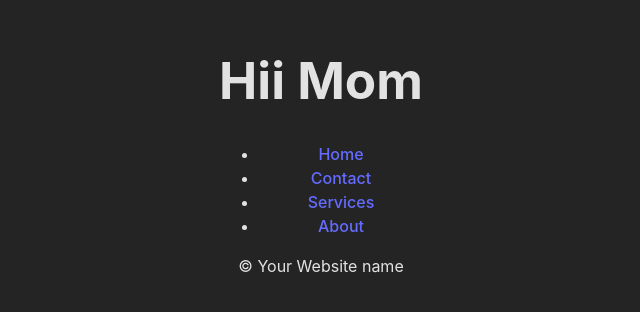
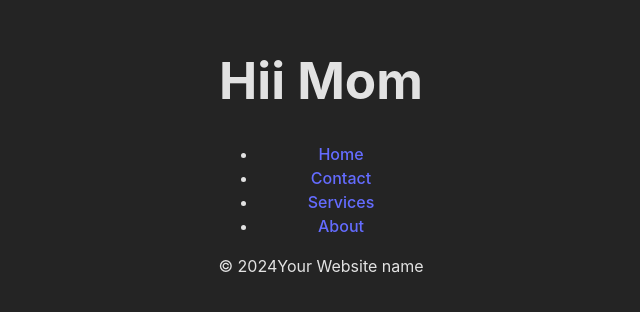
Before and after one commit to Altairian7/bro_code_rjs, a React (Vite) app: page / in a window 1280 px wide. Shown: the part 244-556 px from the top of the page, without its empty margins (319-959 px from the left). Built offline with nearby package versions, Linux system fonts and the light colour scheme.

Commit message:
added date in footer

```diff
--- a/src/Components/Footer.jsx
+++ b/src/Components/Footer.jsx
@@ -1,7 +1,7 @@
 function Footer()   {
     return(
         <footer>
-            <p>&copy; Your Website name</p>
+            <p>&copy; {new Date().getFullYear() }Your Website name</p>
         </footer>
     )
 }
```
